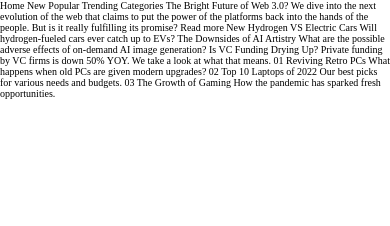
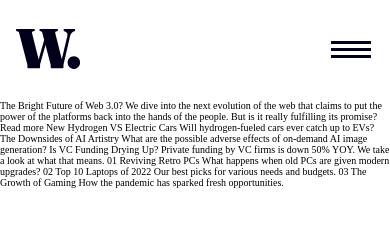
Before and after one commit to nivamolin/news-homepage, a plain HTML site: page index.html in a window 390 px wide. Drawn offline with Linux system fonts and the light colour scheme.

Commit message:
header mobile terminado

```diff
--- a/index.html
+++ b/index.html
@@ -12,12 +12,16 @@
   <title>News homepage</title>
 </head>
 <body>
-
-  Home
-  New
-  Popular
-  Trending
-  Categories
+  <header class="header">
+    <div class="header__container">
+      <div class="header__container1">
+        <img src="/assets/images/logo.svg" alt="logo newspage">
+      </div>
+      <div class="header__container2">
+        <img src="/assets/images/icon-menu.svg" alt="Hamburguer-icon-menu">
+      </div>
+    </div>
+  </header>
 
   The Bright Future of Web 3.0?
 
--- a/styles.css
+++ b/styles.css
@@ -15,7 +15,11 @@
     /* Typography */
     --font-family: 'Inter', sans-serif;
 
-}
+    /* utilities */
+
+    --padding-body: 0px 16px;
+    --margin-body: 29px 0px;
+ }
 
 
 *,
@@ -30,3 +34,26 @@ html {
     box-sizing: inherit;
     font-size: 62.5%;
 }
+
+/* ---- header ---- */
+
+.header {
+    height: 100px;
+    position: relative;
+    width: 100%;
+}
+
+.header__container {
+    position: fixed;
+    width: 100%;
+    display: flex;
+    justify-content: space-between;
+    align-items: center;
+    padding: var(--padding-body);
+    margin: var(--margin-body);
+}
+
+.header__container2 {
+    position: absolute;
+    right: 5%;
+}
```
